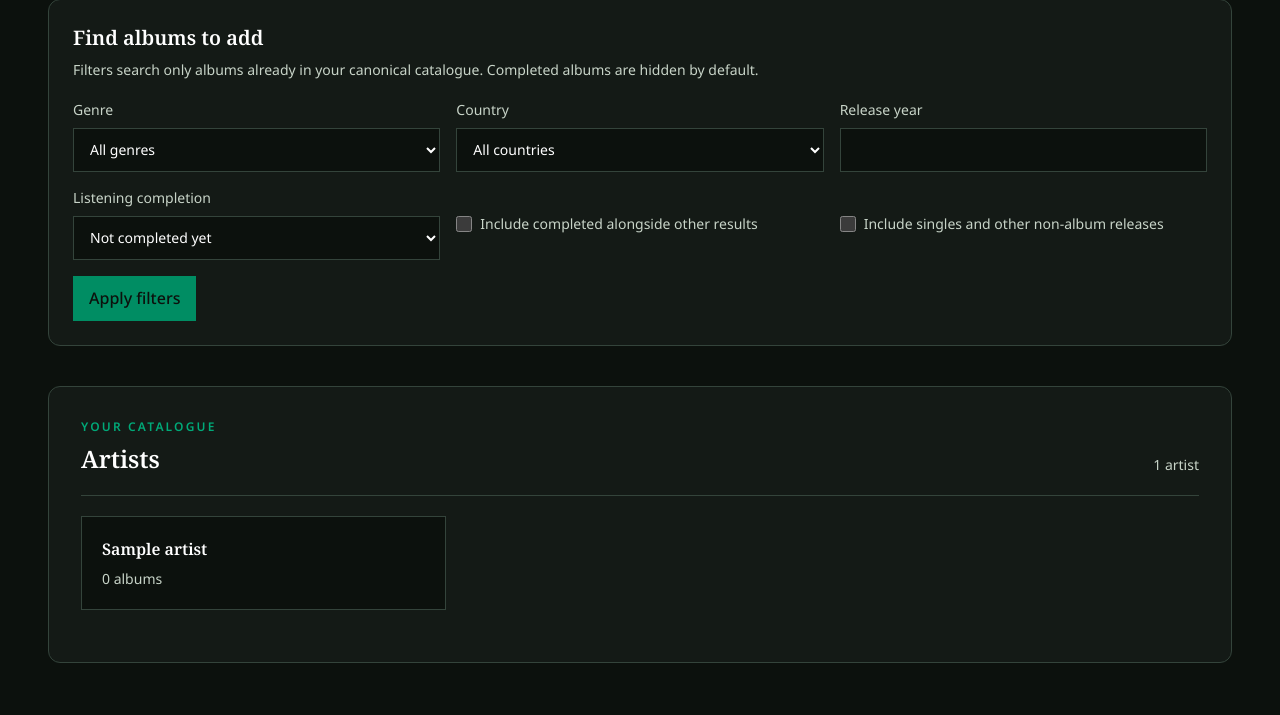
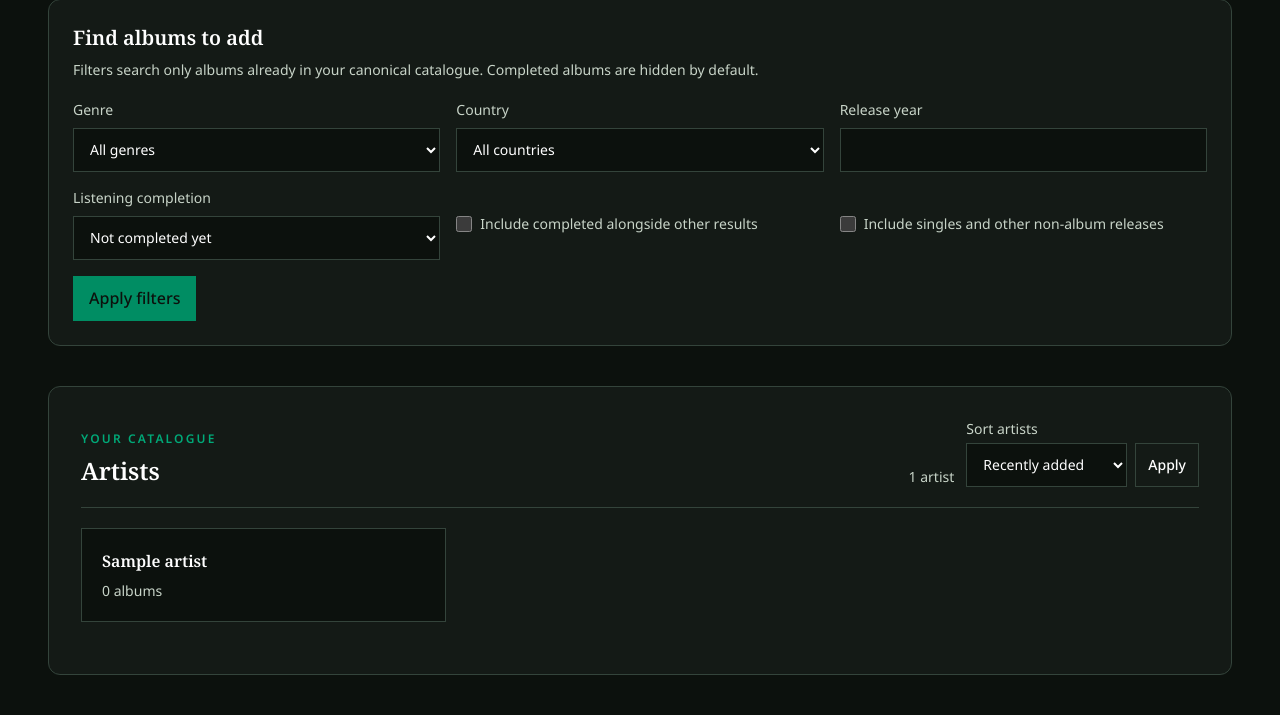
Before and after one commit to smededwards/effemeral.fm, a Laravel app: page /catalogue in a window 1280 px wide. Shown: the part 534-1249 px from the top of the page. Before the commit the page ends 1197 px from the top, so only its background shows below. Run offline with Laravel 12, Linux system fonts and the light colour scheme; tables that the repository leaves empty hold one stand-in row (values such as "Sample post"); style sheets or scripts are compiled from the project's sources.

Commit message:
feat(catalogue): filter and sort explore artists

```diff
--- a/app/Models/Artist.php
+++ b/app/Models/Artist.php
@@ -60,6 +60,18 @@ class Artist extends Model
     }
 
     /**
+     * Limit Explore results to artists with catalogue data to display.
+     */
+    public function scopeWithCatalogueData(Builder $query): Builder
+    {
+        return $query->where(function (Builder $query): void {
+            $query
+                ->whereHas('albums')
+                ->orWhereHas('genres');
+        });
+    }
+
+    /**
      * Return albums credited to the artist.
      */
     public function albums(): BelongsToMany
--- a/app/Services/Catalog/CataloguePageService.php
+++ b/app/Services/Catalog/CataloguePageService.php
@@ -50,11 +50,15 @@ class CataloguePageService
         $search = $this->searchTermNormalizer->normalize((string) $request->query('q'));
         $artistId = $request->integer('artist');
         $albumId = $request->integer('album');
+        $artistSort = $request->validate([
+            'artist_sort' => ['nullable', 'in:recent,name,updated'],
+        ])['artist_sort'] ?? 'recent';
         $artists = collect();
         $albums = collect();
 
         if ($search !== '') {
             $artists = Artist::query()
+                ->withCatalogueData()
                 ->withCount('albums')
                 ->where(function ($query) use ($search): void {
                     $query->where('name', 'like', '%'.$search.'%')
@@ -78,7 +82,15 @@ class CataloguePageService
                 ->limit(25)
                 ->get();
         } else {
-            $artists = Artist::query()->withCount('albums')->orderBy('name')->paginate(24);
+            $artistQuery = Artist::query()
+                ->withCatalogueData()
+                ->withCount('albums');
+            match ($artistSort) {
+                'name' => $artistQuery->orderBy('name'),
+                'updated' => $artistQuery->orderByDesc('updated_at')->orderBy('name'),
+                default => $artistQuery->orderByDesc('created_at')->orderBy('name'),
+            };
+            $artists = $artistQuery->paginate(24)->withQueryString();
         }
 
         $filters = $request->validate([
@@ -143,6 +155,7 @@ class CataloguePageService
 
         return [
             'search' => $search,
+            'artistSort' => $artistSort,
             'artists' => $artists,
             'albums' => $albums,
             'filteredAlbums' => $filteredAlbums,
--- a/resources/views/catalogue/index.blade.php
+++ b/resources/views/catalogue/index.blade.php
@@ -335,8 +335,24 @@
                     <p class="text-xs font-semibold tracking-[0.18em] text-ef-accent-strong uppercase">Your Catalogue</p>
                     <h2 id="catalogue-artists" class="mt-2 text-2xl font-semibold">Artists</h2>
                 </div>
-                <span class="text-sm text-ef-muted">{{ number_format($artists->total()) }}
-                    {{ $artists->total() === 1 ? 'artist' : 'artists' }}</span>
+                <div class="flex flex-wrap items-end gap-3">
+                    <span class="text-sm text-ef-muted">{{ number_format($artists->total()) }}
+                        {{ $artists->total() === 1 ? 'artist' : 'artists' }}</span>
+                    <form class="flex items-end gap-2" method="GET"
+                        action="{{ route('catalogue.index', [], false) }}">
+                        <label class="text-sm text-ef-muted" for="artist-sort">Sort artists
+                            <select id="artist-sort"
+                                class="mt-1 block rounded-md border-ef-line bg-ef-canvas text-ef-text" name="artist_sort">
+                                <option value="recent" @selected($artistSort === 'recent')>Recently added</option>
+                                <option value="updated" @selected($artistSort === 'updated')>Recently updated</option>
+                                <option value="name" @selected($artistSort === 'name')>Alphabetical</option>
+                            </select>
+                        </label>
+                        <button
+                            class="rounded-md border border-ef-line px-3 py-2 text-sm font-medium text-ef-text hover:border-ef-accent"
+                            type="submit">Apply</button>
+                    </form>
+                </div>
             </div>
             @if ($artists->isNotEmpty())
                 <ul class="mt-5 grid gap-3 sm:grid-cols-2 lg:grid-cols-3">
```
Also changed, not shown: tests/Feature/CatalogueTest.php (+65 -0 lines).
